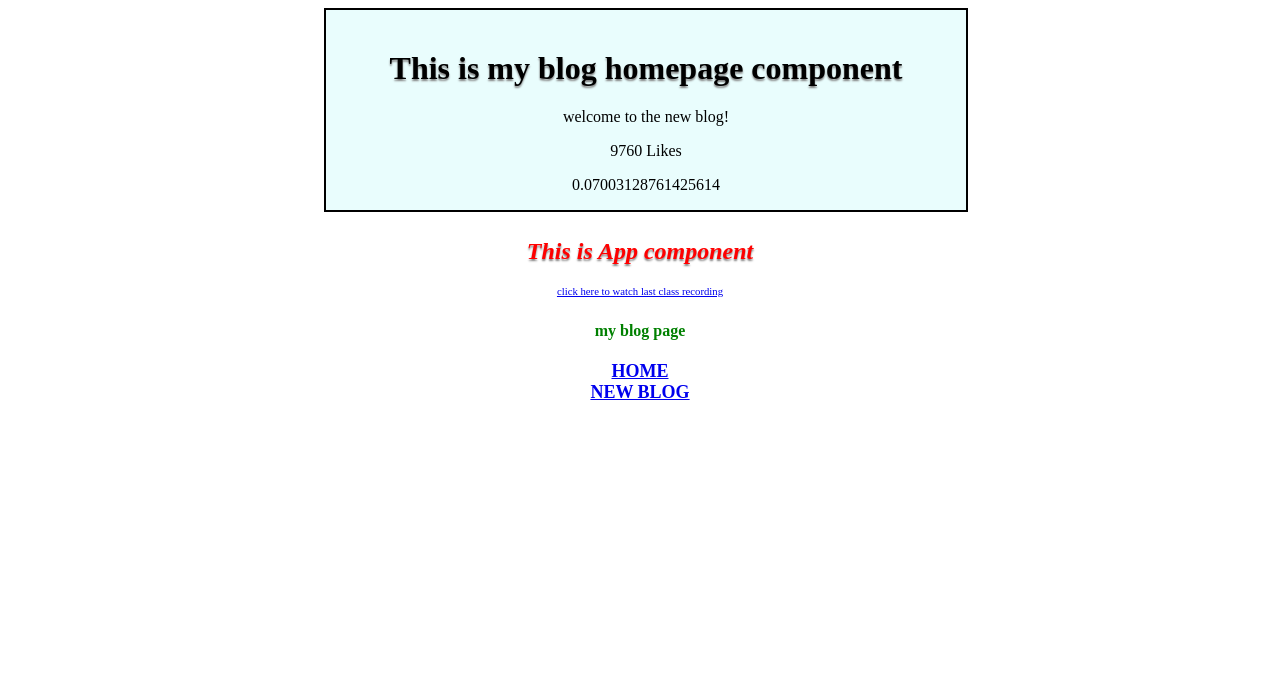
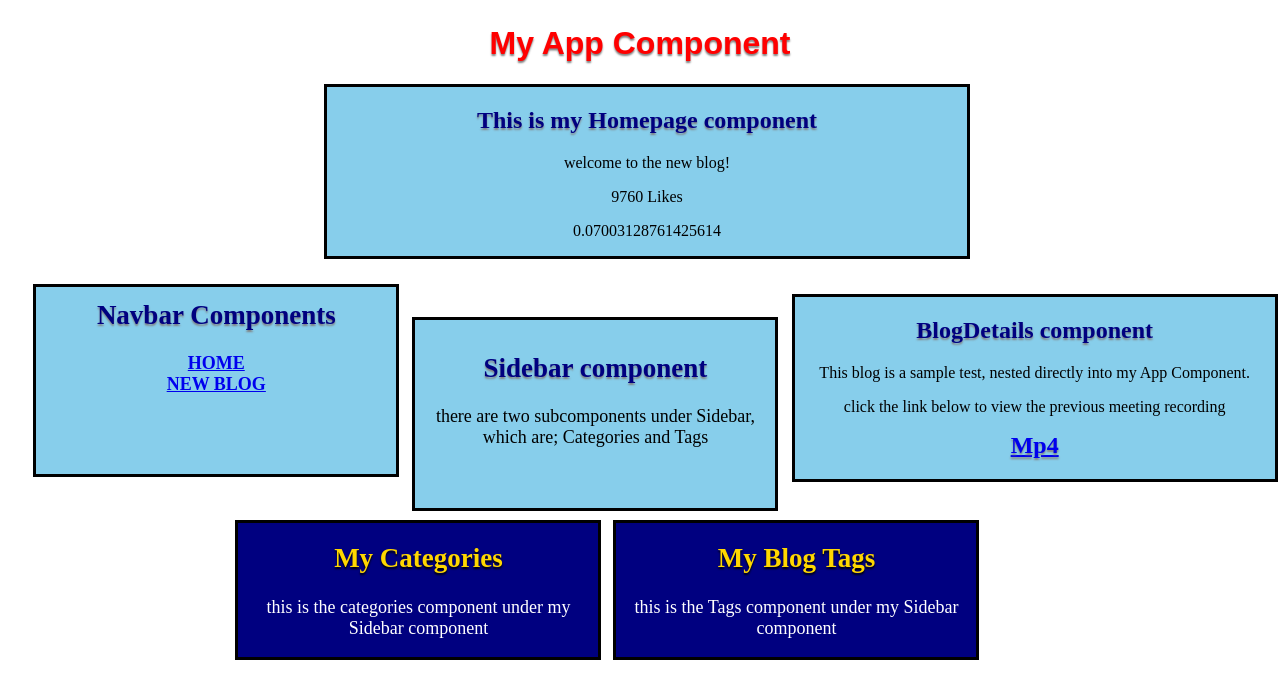
Before and after one commit to Craftsman8/craftsman, a React (Create React App) app: page / in a window 1280 px wide. Shown: the top 698 px of the page. Built offline with nearby package versions, Linux system fonts and the light colour scheme.

Commit message:
apply styles to the project

```diff
--- a/src/App.js
+++ b/src/App.js
@@ -1,28 +1,26 @@
+import BlogDetails from './BlogDetails.js';
 import Home from './Home.js';
 import Navbar from './Navbar.js';
+import Sidebar from './Sidebar.js';
 
 function App() {
   return (
     <div className="App">
-      <Home/>
+
       <div className="content">
-        <h2 style={{
+        <h1 style={{
           color: "red",
-          fontWeight: "bold",
+          fontWeight: "bolder",
+          fontFamily: "arial",
           textAlign: "center",
           marginTop: "2%",
           textShadow: "0px 2px 2px grey",
-        }}><i>This is App component</i></h2>
-
-
-<h6 style={{
-                fontWeight: "lighter",
-                textAlign: "center",
-                marginTop: "0%",
-            }}><a href="https://smartshopngonline-my.sharepoint.com/personal/samuel_fanibi_smartshopng_online/_layouts/15/stream.aspx?id=%2Fpersonal%2Fsamuel%5Ffanibi%5Fsmartshopng%5Fonline%2FDocuments%2FRecordings%2FCoding%20Training%20Class%2D20240108%5F181044%2DMeeting%20Recording%2Emp4&nav=eyJyZWZlcnJhbEluZm8iOnsicmVmZXJyYWxBcHAiOiJTdHJlYW1XZWJBcHAiLCJyZWZlcnJhbFZpZXciOiJTaGFyZURpYWxvZy1MaW5rIiwicmVmZXJyYWxBcHBQbGF0Zm9ybSI6IldlYiIsInJlZmVycmFsTW9kZSI6InZpZXcifX0&ga=1&referrer=StreamWebApp%2EWeb&referrerScenario=AddressBarCopied%2Eview" target="blank">click here to watch last class recording </a>
-                </h6>
-        <Navbar />
+        }}>My App Component</h1>
+      <Home/>
+      <Navbar />
       </div>
+      <BlogDetails />
+      <Sidebar/>
     </div>
   );
 }
--- /dev/null
+++ b/src/BlogDetails.js
@@ -0,0 +1,21 @@
+const BlogDetails = () => {
+
+    const details="This blog is a sample test, nested directly into my App Component."
+    const video="click the link below to view the previous meeting recording"
+    return (
+        <div className="BlogDetails">
+            <h2>BlogDetails component</h2>
+            <p className="details">{details}</p>
+            <p className="video">{video}</p>
+            <h2 style={{
+                fontWeight: "bold",
+                textAlign: "center",
+                marginTop: "0%",
+                textShadow: "0px 2px 2px grey",
+            }}><a href="https://smartshopngonline-my.sharepoint.com/personal/samuel_fanibi_smartshopng_online/_layouts/15/stream.aspx?id=%2Fpersonal%2Fsamuel%5Ffanibi%5Fsmartshopng%5Fonline%2FDocuments%2FRecordings%2FCoding%20Training%20Class%2D20240108%5F181044%2DMeeting%20Recording%2Emp4&nav=eyJyZWZlcnJhbEluZm8iOnsicmVmZXJyYWxBcHAiOiJTdHJlYW1XZWJBcHAiLCJyZWZlcnJhbFZpZXciOiJTaGFyZURpYWxvZy1MaW5rIiwicmVmZXJyYWxBcHBQbGF0Zm9ybSI6IldlYiIsInJlZmVycmFsTW9kZSI6InZpZXcifX0&ga=1&referrer=StreamWebApp%2EWeb&referrerScenario=AddressBarCopied%2Eview" target="blank">Mp4</a>
+            </h2>
+        </div>
+     );
+}
+
+export default BlogDetails;
--- /dev/null
+++ b/src/Categories.js
@@ -0,0 +1,17 @@
+const Categories = () => {
+    return (
+
+        <div className="Categories">
+            <h2 style={{
+                color: "gold",
+                textShadow: "0px 2px 2px black",
+            }}>My Categories</h2>
+            <p style={{
+                color: "white",
+            }}>this is the categories component under my Sidebar component</p>
+        </div>
+
+     );
+}
+
+export default Categories;
--- a/src/Home.js
+++ b/src/Home.js
@@ -4,7 +4,7 @@ const Home = () => {
     const likes= 9760;
     return (
         <div className="home">
-            <h1>This is my blog homepage component</h1>
+            <h2>This is my Homepage component</h2>
             <p className="title">{title}</p>
             <p className="likes">{likes} Likes</p>
             <p id="random">{Math.random() * 10}</p>
--- a/src/Navbar.js
+++ b/src/Navbar.js
@@ -1,17 +1,20 @@
 const Navbar = () => {
     return (
+      <div className="Navbar">
         <nav className="navbar">
-        <h4 style={{
-          color: "green",
+        <h2 style={{
+          color: "navy",
           fontWeight: "bold",
           textAlign: "center",
           marginTop: "0%",
-        }}>my blog page</h4>
+          textShadow: "0px 2px 2px grey",
+        }}>Navbar Components</h2>
             <div className="links">
                 <a href="/home">HOME</a> <br></br>
                 <a href="/create">NEW BLOG</a>
             </div>
         </nav>
+      </div>
      );
 }
 
--- /dev/null
+++ b/src/Sidebar.js
@@ -0,0 +1,21 @@
+import Categories from "./Categories";
+import Tags from "./Tags";
+
+const Sidebar = () => {
+    const subcomponent="there are two subcomponents under Sidebar, which are; Categories and Tags"
+    return (
+        <div className="Sidebar">
+        <h2>Sidebar component</h2>
+        <p className="subcomponent">{subcomponent}</p>
+        <div className="categories">
+        <Categories />
+        </div>
+        <div className="tags">
+        <Tags />
+        </div>
+    </div>
+
+     );
+}
+
+export default Sidebar;
--- /dev/null
+++ b/src/Tags.js
@@ -0,0 +1,16 @@
+const Tags = () => {
+    return (
+
+        <div className="Tags">
+            <h2 style={{
+                color: "gold",
+                textShadow: "0px 2px 2px black",
+            }}>My Blog Tags</h2>
+            <p style={{
+                color: "white",
+            }}>this is the Tags component under my Sidebar component</p>
+        </div>
+     )
+}
+
+export default Tags;
--- a/src/index.css
+++ b/src/index.css
@@ -1,8 +1,8 @@
-h1 {
-    color:black;
+h2 {
+    color:navy;
     font-weight: bold;
     text-align: center;
-    margin-top: 40px;
+    margin-top: 20px;
     text-shadow: 0px 2px 2px grey;
 }
 
@@ -12,17 +12,70 @@ p {
     text-align: center;
 }
 
-.links {
+.Navbar {
+    font-size: large;
+    font-weight: bold;
+    text-align: center;
+    margin-top: 0%;
+    background-color: skyblue;
+    width: 20em;
+    height: 9em;
+    border:  3px solid black ;
+    margin-left: 2%;
+    margin-top: 2%;
+    padding: 1% 0% 1% 0%;
+}
+
+.home {
+    background-color: skyblue;
+    width: 40em;
+    border:  3px solid black;
+    margin-left: 25%;
+}
+
+.BlogDetails {
+    background-color: skyblue;
+    width: 30em;
+    border:  3px solid black ;
+    margin-left: 62%;
+    margin-top: -14.5%;
+}
+
+.Sidebar {
     color: black;
     font-size: large;
     font-weight: bold;
     text-align: center;
     margin-top: 0%;
+    background-color: skyblue;
+    width: 20em;
+    height: 9em;
+    border:  3px solid black ;
+    margin-left: 32%;
+    margin-top: -13%;
+    padding: 1% 0% 1% 0%;
 }
 
-.home {
-    background-color: rgb(233, 253, 253);
-    width: 40em;
-    border:  2px solid black ;
-    margin-left: 25%;
+.categories {
+    font-size: large;
+    font-weight: bold;
+    text-align: center;
+    margin-top: 0%;
+    background-color: navy;
+    width: 20em;
+    border:  3px solid black ;
+    margin-left: -50%;
+    margin-top: 20%;
 }
+
+.tags {
+    font-size: large;
+    font-weight: bold;
+    text-align: center;
+    margin-top: 0%;
+    background-color: navy;
+    width: 20em;
+    border:  3px solid black ;
+    margin-left: 55%;
+    margin-top: -38.8%;
+}
```
